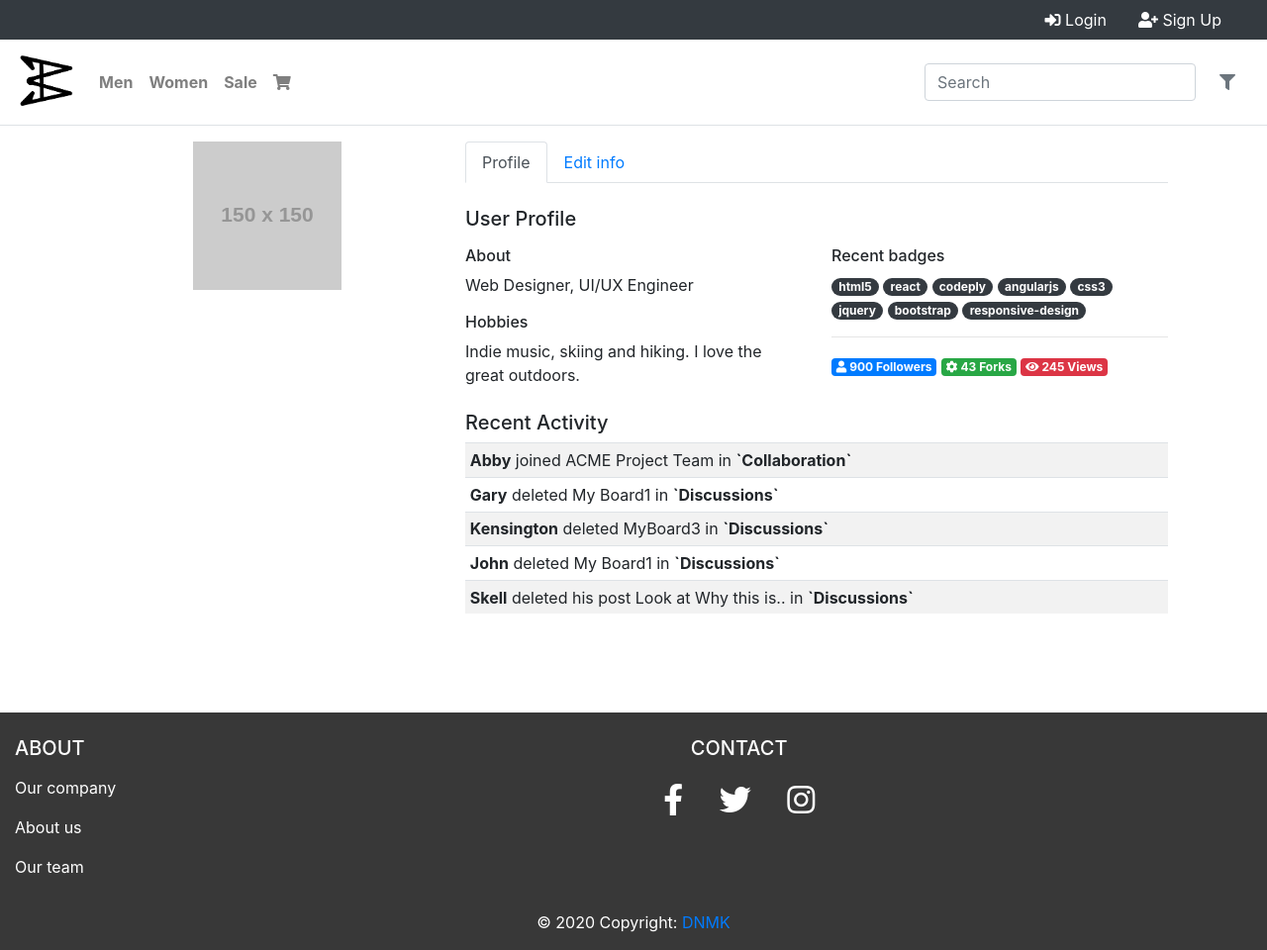
After one commit to didarbek/djangoecommerce, a Django app: page /profile/ in a window 1280 px wide. The commit adds this page. Shown: the whole page at 99% size. Run offline with Django 3.2, Linux system fonts and the light colour scheme; grey boxes labelled with a size stand in for pictures from a placeholder-image service; some libraries are stand-ins or nearby versions.

Commit message:
changes)))))

```diff
--- a/core/urls.py
+++ b/core/urls.py
@@ -7,4 +7,5 @@ urlpatterns = [
     path('',views.home,name='home'),
     path('detail/',views.product_page,name='product_page'),
     path('cart/',views.cart,name='cart'),
+    path('profile/',views.profile,name='profile'),
 ]
--- a/core/views.py
+++ b/core/views.py
@@ -10,3 +10,6 @@ def product_page(request):
 
 def cart(request):
     return render(request,'cart.html')
+
+def profile(request):
+    return render(request,'profile.html')
--- a/templates/navbar.html
+++ b/templates/navbar.html
@@ -22,7 +22,7 @@
 <nav class="bg-dark">
   <div class="row justify-content-end container-fluid">
       {% if user.is_authenticated %}
-      <a class="nav-link disabled text-white" href="#">Username: {{ user.username }}</a>
+      <a class="nav-link text-white" href="#"><i class="fas fa-user"></i> {{ user.username }}</a>
       <a class="nav-link text-white" href="{% url 'accounts:logout' %}"><i class="fas fa-sign-out-alt"></i> Logout</a>
       {% else %}
       <a class="nav-link text-white" href="{% url 'accounts:login' %}"><i class="fas fa-sign-in-alt"></i> Login</a>
--- /dev/null
+++ b/templates/profile.html
@@ -0,0 +1,177 @@
+{% extends 'base.html' %}
+
+{% load static %}
+
+{% block content %}
+<div class="container">
+    <div class="row my-2">
+        <div class="col-lg-8 order-lg-2">
+            <ul class="nav nav-tabs">
+                <li class="nav-item">
+                    <a href="" data-target="#profile" data-toggle="tab" class="nav-link active">Profile</a>
+                </li>
+                <li class="nav-item">
+                    <a href="" data-target="#edit" data-toggle="tab" class="nav-link">Edit info</a>
+                </li>
+            </ul>
+            <div class="tab-content py-4">
+                <div class="tab-pane active" id="profile">
+                    <h5 class="mb-3">User Profile</h5>
+                    <div class="row">
+                        <div class="col-md-6">
+                            <h6>About</h6>
+                            <p>
+                                Web Designer, UI/UX Engineer
+                            </p>
+                            <h6>Hobbies</h6>
+                            <p>
+                                Indie music, skiing and hiking. I love the great outdoors.
+                            </p>
+                        </div>
+                        <div class="col-md-6">
+                            <h6>Recent badges</h6>
+                            <a href="#" class="badge badge-dark badge-pill">html5</a>
+                            <a href="#" class="badge badge-dark badge-pill">react</a>
+                            <a href="#" class="badge badge-dark badge-pill">codeply</a>
+                            <a href="#" class="badge badge-dark badge-pill">angularjs</a>
+                            <a href="#" class="badge badge-dark badge-pill">css3</a>
+                            <a href="#" class="badge badge-dark badge-pill">jquery</a>
+                            <a href="#" class="badge badge-dark badge-pill">bootstrap</a>
+                            <a href="#" class="badge badge-dark badge-pill">responsive-design</a>
+                            <hr>
+                            <span class="badge badge-primary"><i class="fa fa-user"></i> 900 Followers</span>
+                            <span class="badge badge-success"><i class="fa fa-cog"></i> 43 Forks</span>
+                            <span class="badge badge-danger"><i class="fa fa-eye"></i> 245 Views</span>
+                        </div>
+                        <div class="col-md-12">
+                            <h5 class="mt-2"><span class="fa fa-clock-o ion-clock float-right"></span> Recent Activity</h5>
+                            <table class="table table-sm table-hover table-striped">
+                                <tbody>
+                                    <tr>
+                                        <td>
+                                            <strong>Abby</strong> joined ACME Project Team in <strong>`Collaboration`</strong>
+                                        </td>
+                                    </tr>
+                                    <tr>
+                                        <td>
+                                            <strong>Gary</strong> deleted My Board1 in <strong>`Discussions`</strong>
+                                        </td>
+                                    </tr>
+                                    <tr>
+                                        <td>
+                                            <strong>Kensington</strong> deleted MyBoard3 in <strong>`Discussions`</strong>
+                                        </td>
+                                    </tr>
+                                    <tr>
+                                        <td>
+                                            <strong>John</strong> deleted My Board1 in <strong>`Discussions`</strong>
+                                        </td>
+                                    </tr>
+                                    <tr>
+                                        <td>
+                                            <strong>Skell</strong> deleted his post Look at Why this is.. in <strong>`Discussions`</strong>
+                                        </td>
+                                    </tr>
+                                </tbody>
+                            </table>
+                        </div>
+                    </div>
+                    <!--/row-->
+                </div>
+                <div class="tab-pane" id="edit">
+                    <form role="form">
+                        <div class="form-group row">
+                            <label class="col-lg-3 col-form-label form-control-label">First name</label>
+                            <div class="col-lg-9">
+                                <input class="form-control" type="text" value="Jane">
+                            </div>
+                        </div>
+                        <div class="form-group row">
+                            <label class="col-lg-3 col-form-label form-control-label">Last name</label>
+                            <div class="col-lg-9">
+                                <input class="form-control" type="text" value="Bishop">
+                            </div>
+                        </div>
+                        <div class="form-group row">
+                            <label class="col-lg-3 col-form-label form-control-label">Email</label>
+                            <div class="col-lg-9">
+                                <input class="form-control" type="email" value="email@gmail.com">
+                            </div>
+                        </div>
+                        <div class="form-group row">
+                            <label class="col-lg-3 col-form-label form-control-label">Company</label>
+                            <div class="col-lg-9">
+                                <input class="form-control" type="text" value="">
+                            </div>
+                        </div>
+                        <div class="form-group row">
+                            <label class="col-lg-3 col-form-label form-control-label">Website</label>
+                            <div class="col-lg-9">
+                                <input class="form-control" type="url" value="">
+                            </div>
+                        </div>
+                        <div class="form-group row">
+                            <label class="col-lg-3 col-form-label form-control-label">Address</label>
+                            <div class="col-lg-9">
+                                <input class="form-control" type="text" value="" placeholder="Street">
+                            </div>
+                        </div>
+                        <div class="form-group row">
+                            <label class="col-lg-3 col-form-label form-control-label"></label>
+                            <div class="col-lg-6">
+                                <input class="form-control" type="text" value="" placeholder="City">
+                            </div>
+                            <div class="col-lg-3">
+                                <input class="form-control" type="text" value="" placeholder="State">
+                            </div>
+                        </div>
+                        <div class="form-group row">
+                            <label class="col-lg-3 col-form-label form-control-label">Time Zone</label>
+                            <div class="col-lg-9">
+                                <select id="user_time_zone" class="form-control" size="0">
+                                    <option value="Hawaii">(GMT-10:00) Hawaii</option>
+                                    <option value="Alaska">(GMT-09:00) Alaska</option>
+                                    <option value="Pacific Time (US &amp; Canada)">(GMT-08:00) Pacific Time (US &amp; Canada)</option>
+                                    <option value="Arizona">(GMT-07:00) Arizona</option>
+                                    <option value="Mountain Time (US &amp; Canada)">(GMT-07:00) Mountain Time (US &amp; Canada)</option>
+                                    <option value="Central Time (US &amp; Canada)" selected="selected">(GMT-06:00) Central Time (US &amp; Canada)</option>
+                                    <option value="Eastern Time (US &amp; Canada)">(GMT-05:00) Eastern Time (US &amp; Canada)</option>
+                                    <option value="Indiana (East)">(GMT-05:00) Indiana (East)</option>
+                                </select>
+                            </div>
+                        </div>
+                        <div class="form-group row">
+                            <label class="col-lg-3 col-form-label form-control-label">Username</label>
+                            <div class="col-lg-9">
+                                <input class="form-control" type="text" value="janeuser">
+                            </div>
+                        </div>
+                        <div class="form-group row">
+                            <label class="col-lg-3 col-form-label form-control-label">Password</label>
+                            <div class="col-lg-9">
+                                <input class="form-control" type="password" value="11111122333">
+                            </div>
+                        </div>
+                        <div class="form-group row">
+                            <label class="col-lg-3 col-form-label form-control-label">Confirm password</label>
+                            <div class="col-lg-9">
+                                <input class="form-control" type="password" value="11111122333">
+                            </div>
+                        </div>
+                        <div class="form-group row">
+                            <label class="col-lg-3 col-form-label form-control-label"></label>
+                            <div class="col-lg-9">
+                                <input type="reset" class="btn btn-secondary" value="Cancel">
+                                <input type="button" class="btn btn-primary" value="Save Changes">
+                            </div>
+                        </div>
+                    </form>
+                </div>
+            </div>
+        </div>
+        <div class="col-lg-4 order-lg-1 text-center">
+            <img src="//placehold.it/150" class="mx-auto img-fluid img-circle d-block" alt="avatar">
+        </div>
+    </div>
+</div>
+{% endblock content %}
```
Also changed, not shown: db.sqlite3.
